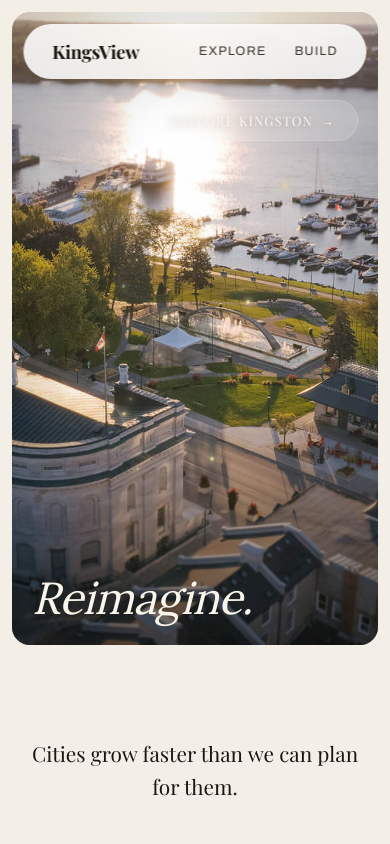
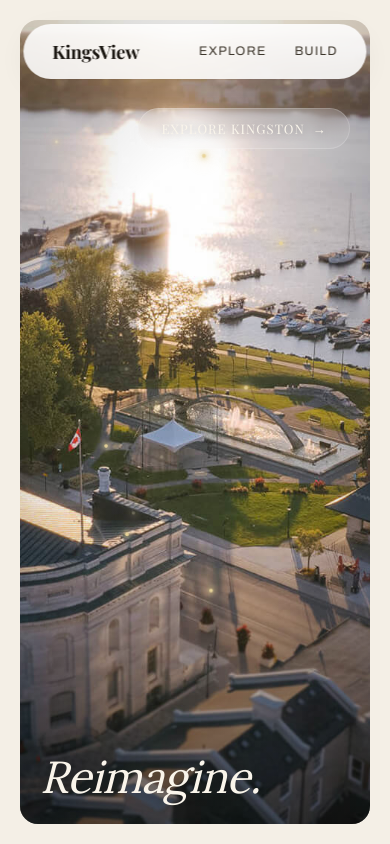
Before and after one commit to Lemirq/qhacks, a Next.js app: page / in a window 390 px wide. Shown: the top 844 px of the page. Built offline with nearby package versions, Linux system fonts and the light colour scheme; a web font is replaced by a local one.

Commit message:
landing page changes

```diff
--- a/app/globals.css
+++ b/app/globals.css
@@ -60,12 +60,25 @@ body {
 
   .lp-hero-wrap {
     padding: 1.25rem;
+    /* Add height for scroll animation */
+    min-height: 200vh;
+    position: relative;
+  }
+
+  .lp-hero-wrap-fixed {
+    position: fixed;
+    top: 0;
+    left: 0;
+    width: 100%;
+    height: 100vh;
+    padding: 1.25rem;
+    z-index: 10;
   }
 
   .lp-hero {
     position: relative;
     width: 100%;
-    height: 92vh;
+    height: 100%;
     min-height: 520px;
     border-radius: 24px;
     overflow: hidden;
@@ -348,10 +361,15 @@ body {
 @media (max-width: 768px) {
   .lp-hero-wrap {
     padding: 0.75rem;
+    min-height: 180vh;
+  }
+
+  .lp-hero-wrap-fixed {
+    padding: 0.75rem;
   }
 
   .lp-hero {
-    height: 75vh;
+    height: 100%;
     border-radius: 18px;
   }
 
--- a/app/page.tsx
+++ b/app/page.tsx
@@ -2,10 +2,31 @@
 
 import Link from 'next/link';
 import { useEffect, useRef } from 'react';
+import { motion, useScroll, useTransform } from 'framer-motion';
 import { FeatureSteps } from '@/components/ui/feature-section';
 
 export default function Landing() {
   const heroRef = useRef<HTMLDivElement>(null);
+  const containerRef = useRef<HTMLDivElement>(null);
+
+  // Track scroll progress for the entire page
+  const { scrollYProgress } = useScroll();
+
+  // Transform values based on scroll
+  // Padding: 1.25rem -> 0rem (first 30% of scroll)
+  const padding = useTransform(scrollYProgress, [0, 0.3], ['1.25rem', '0rem']);
+
+  // Scale/Zoom: 1 -> 2.5 (zoom in significantly, first 50% of scroll)
+  const scale = useTransform(scrollYProgress, [0, 0.5], [1, 2.5]);
+
+  // White overlay opacity: 0 -> 1 (start immediately, complete at 50% of scroll)
+  const overlayOpacity = useTransform(scrollYProgress, [0, 0.5], [0, 1]);
+
+  // Content opacity: fade in after white overlay is complete (50% to 65% of scroll)
+  const contentOpacity = useTransform(scrollYProgress, [0.5, 0.65], [0, 1]);
+
+  // Content translateY: slide up as it fades in
+  const contentY = useTransform(scrollYProgress, [0.5, 0.65], [50, 0]);
 
   useEffect(() => {
     const hero = heroRef.current;
@@ -34,9 +55,15 @@ export default function Landing() {
         </div>
       </nav>
 
+      {/* Spacer to create scroll height for animation */}
+      <div style={{ height: '400vh' }} />
+
       {/* ───── HERO ───── */}
-      <section className="lp-hero-wrap">
-        <div className="lp-hero" ref={heroRef}>
+      <motion.section
+        className="lp-hero-wrap-fixed"
+        style={{ padding }}
+      >
+        <motion.div className="lp-hero" ref={heroRef} style={{ scale }}>
           <img src="/thumb.jpg" alt="" className="lp-hero-img" draggable={false} />
           <div className="lp-hero-vignette" />
 
@@ -56,9 +83,30 @@ export default function Landing() {
           <Link href="/map" className="lp-hero-cta">
             Explore Kingston&ensp;&rarr;
           </Link>
-        </div>
-      </section>
 
+          {/* White overlay that fades in */}
+          <motion.div
+            style={{
+              position: 'absolute',
+              inset: 0,
+              backgroundColor: '#fff',
+              opacity: overlayOpacity,
+              zIndex: 10,
+            }}
+          />
+        </motion.div>
+      </motion.section>
+
+      {/* Content that fades in after white overlay */}
+      <motion.div
+        style={{
+          opacity: contentOpacity,
+          y: contentY,
+          position: 'relative',
+          zIndex: 20,
+          backgroundColor: '#fff',
+        }}
+      >
         {/* ───── STATEMENT ───── */}
         <section className="lp-statement">
           <p className="lp-stmt-line">
@@ -158,6 +206,7 @@ export default function Landing() {
             Source on GitHub
           </a>
         </footer>
+      </motion.div>
     </div>
   );
 }
```
Lines whose indentation alone changed are shown as unchanged.
